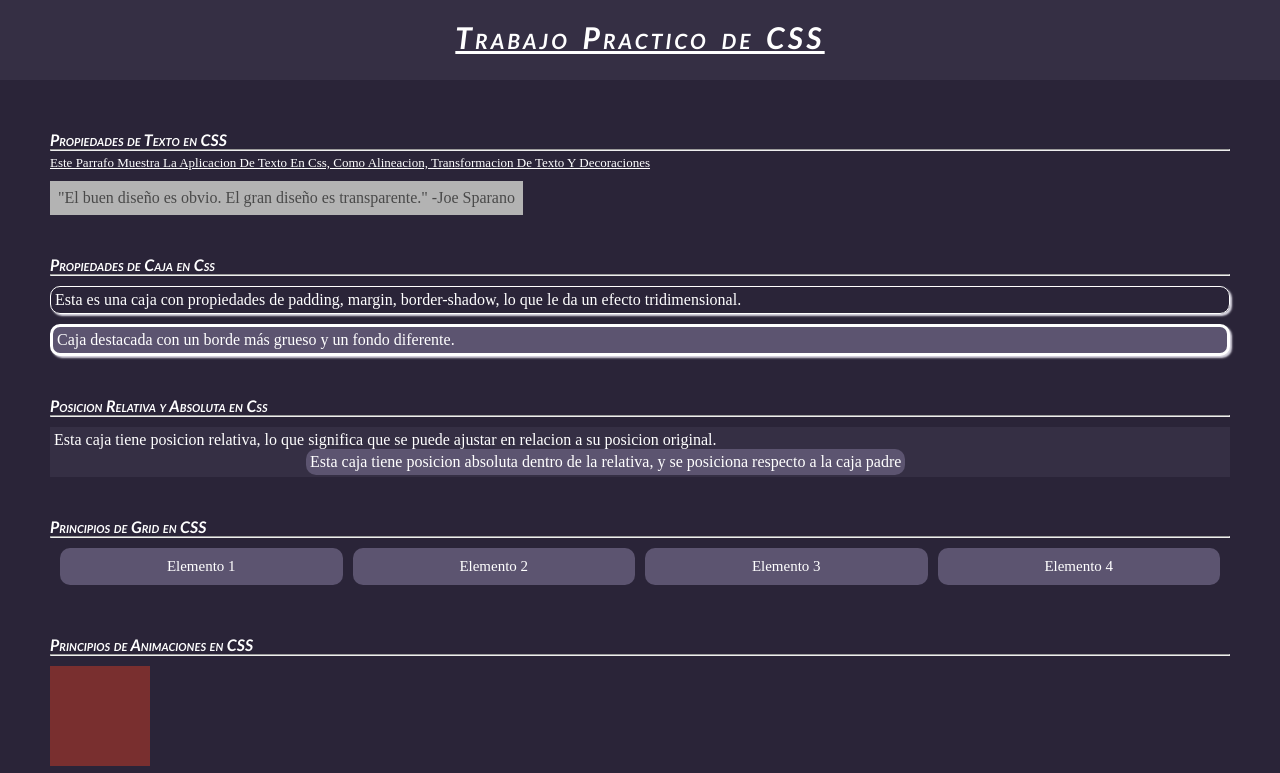
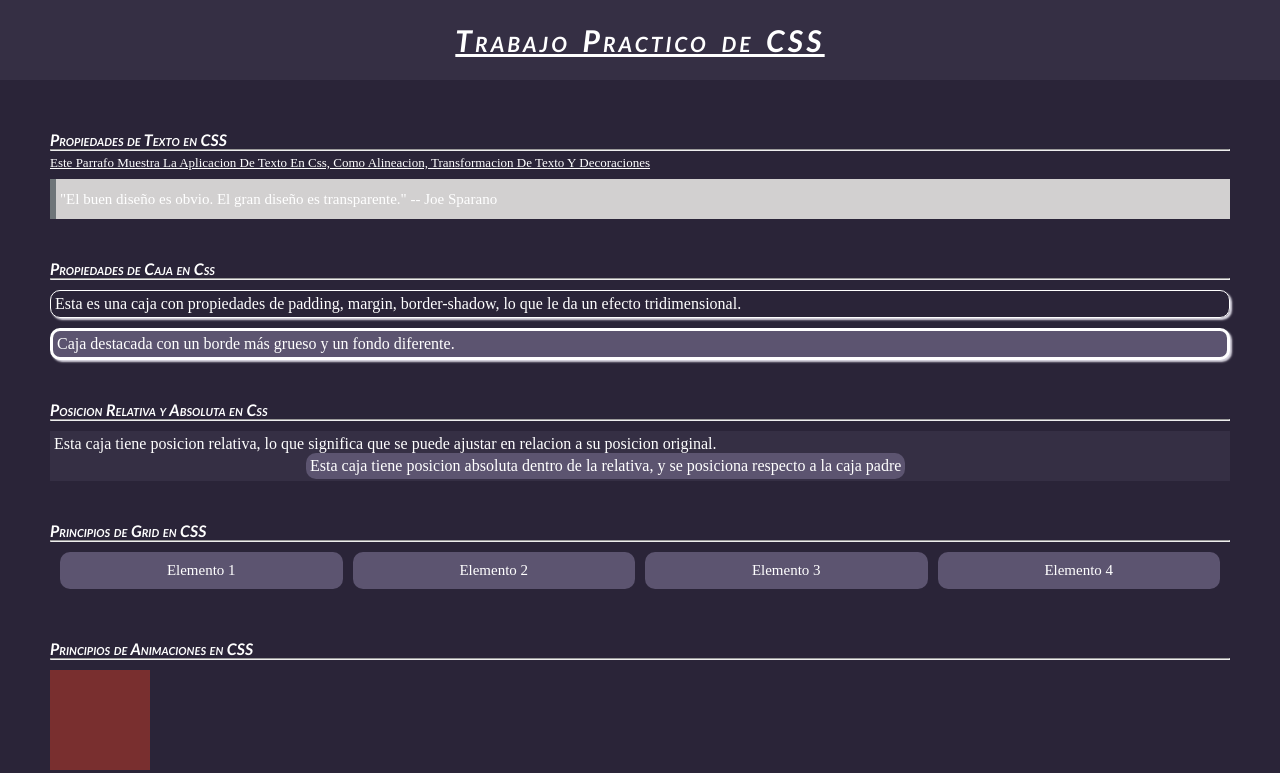
Before and after one commit to XxFabio24xX/EscuderoCSS-3k10, a plain HTML site: page index.html in a window 1280 px wide. Shown: the top 773 px of the page. Drawn offline with Linux system fonts and the light colour scheme.

Commit message:
Agrego blockquote

```diff
--- a/index.html
+++ b/index.html
@@ -15,9 +15,9 @@
             <h2 class="subtitulo">Propiedades de Texto en CSS</h2>
             <hr>
             <p class="parrafo">Este parrafo muestra La Aplicacion De Texto En Css, como alineacion, Transformacion de Texto y Decoraciones</p>
-            <div class="box_0">
-                <p class="p1">"El buen diseño es obvio. El gran diseño es transparente." -Joe Sparano</p>
-            </div>
+            <blockquote class="blockquote">
+                <p> "El buen diseño es obvio. El gran diseño es transparente." -- Joe Sparano  </p>
+            </blockquote>
         </section>
         <section>
             <h2 class="subtitulo">Propiedades de Caja en Css</h2>
--- a/style.css
+++ b/style.css
@@ -11,6 +11,9 @@ body{
 
 .header{
     background-color: #352F44;
+    display: flex;
+    align-items: center;
+    justify-content: center;
     height: 10vh;
     font-size: 15px;
     text-align: center;
@@ -38,6 +41,18 @@ main{
     font-style: italic;
     font-weight: bold;
     font-variant: small-caps;
+}
+
+.blockquote {
+    font-size: 15px;
+    text-align: left;
+    display: flex;
+    align-items: center;
+    height: 40px;
+    background-color: #d2d0d0;
+    padding: 4px;
+    margin: 8px 0;
+    border-left: 6px solid #6e7579;
 }
 
 .parrafo{
```
